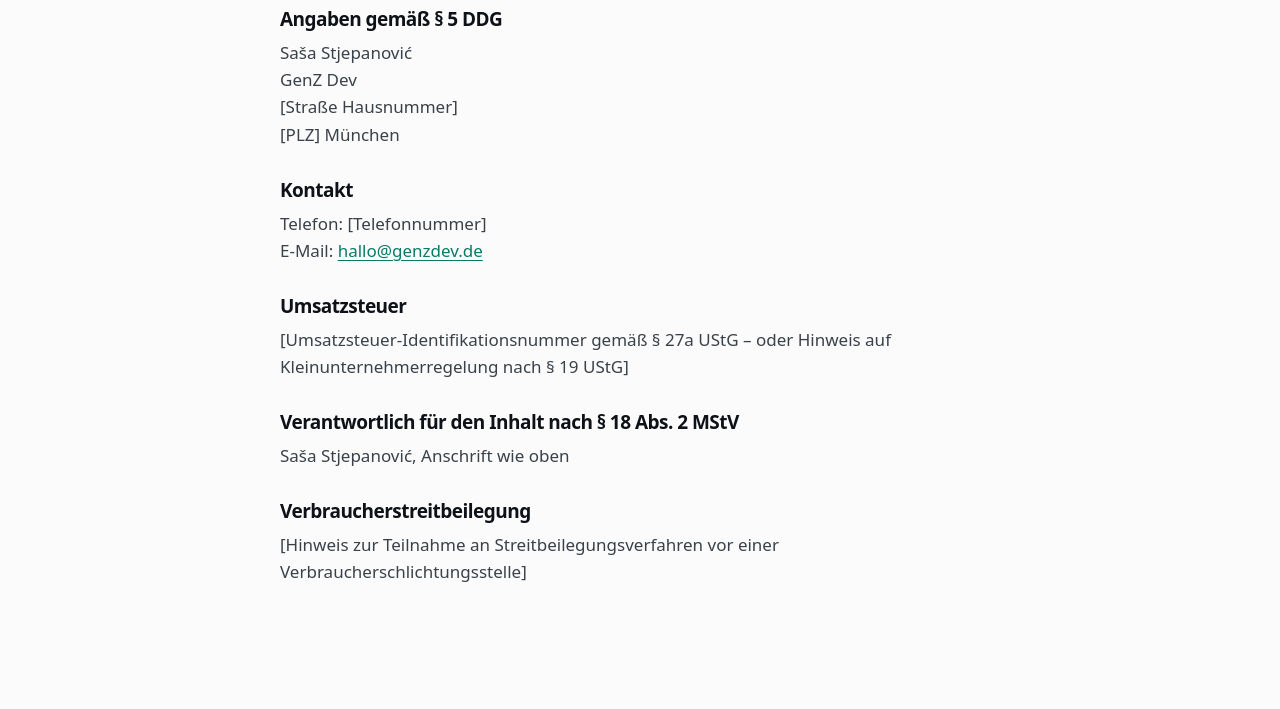
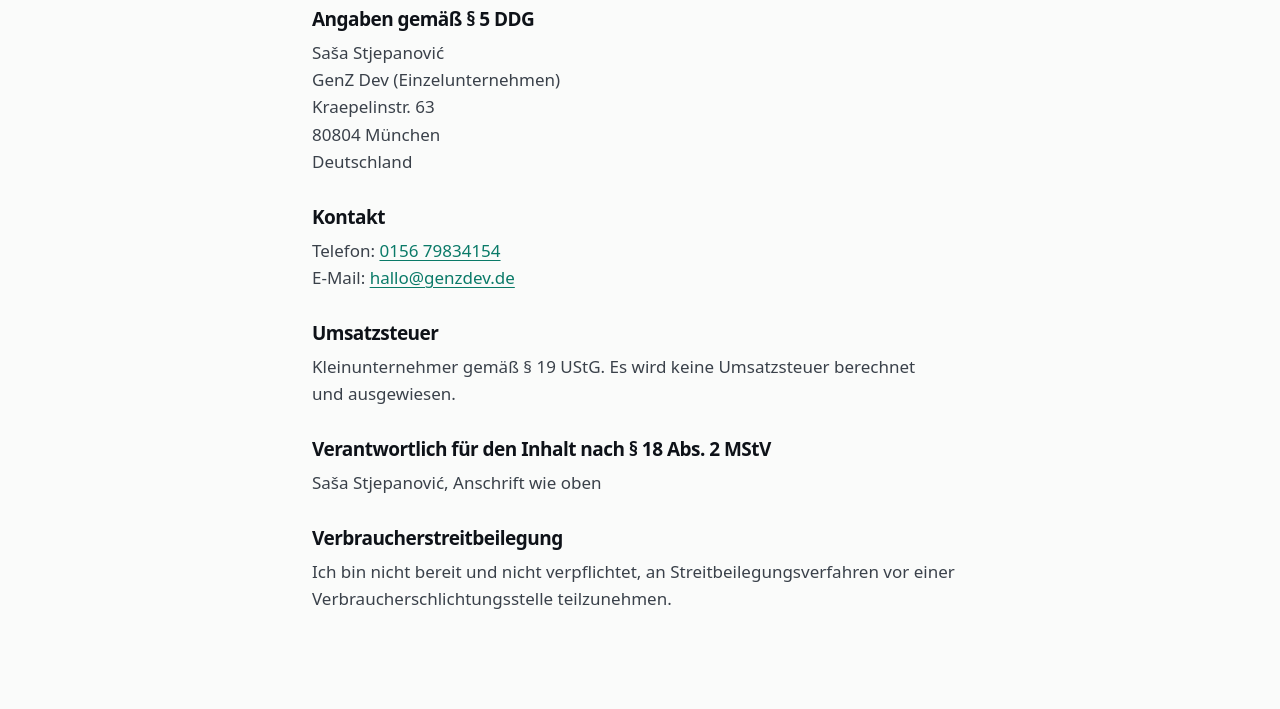
Before and after one commit to StjepanovicS/websiteGenZDev, a website: page impressum.html in a window 1280 px wide. Shown: the part 206-915 px from the top of the page. Before the commit the page ends 887 px from the top, so only its background shows below. Drawn offline with Linux system fonts and the light colour scheme; a web font is replaced by a local one.

Commit message:
Impressum

```diff
--- a/i18n/en.mjs
+++ b/i18n/en.mjs
@@ -153,7 +153,7 @@ export const pairs = [
   [`Ihr Angebot in 48 Stunden`, `Your quote within 48 hours`],
   [`Nach dem kostenlosen Erstgespräch bekommen Sie innerhalb von zwei Werktagen ein schriftliches Angebot. Unverbindlich.`, `After the free first call you get a written quote within two business days. No obligation.`],
   [`Erstgespräch vereinbaren`, `Book a first call`],
-  [`Alle Angebote verstehen sich netto zzgl. gesetzlicher MwSt.`, `All quotes exclude VAT.`],
+  [`Als Kleinunternehmer gemäß § 19 UStG berechne ich keine Umsatzsteuer.`, `As a small business under section 19 of the German VAT Act (UStG), I do not charge VAT.`],
 
   // FAQ
   [`Häufige Fragen.`, `Frequently asked questions.`],
--- a/impressum.html
+++ b/impressum.html
@@ -8,7 +8,7 @@
   <link rel="icon" href="favicon.svg" type="image/svg+xml">
   <link rel="stylesheet" href="styles.css">
   <style>
-    .legal { padding: 64px 0 96px; max-width: 720px; }
+    .legal { padding-block: 64px 96px; max-width: 720px; }
     .legal h1 { font-size: clamp(2rem, 4vw, 2.75rem); margin-bottom: 32px; }
     .legal h2 { font-size: 1.1875rem; margin: 32px 0 8px; }
     .legal p { color: var(--ink-2); }
@@ -28,15 +28,15 @@
   <main class="container legal">
     <h1>Impressum</h1>
       <h2>Angaben gemäß § 5 DDG</h2>
-      <p>Saša Stjepanović<br>GenZ Dev<br>[Straße Hausnummer]<br>[PLZ] München</p>
+      <p>Saša Stjepanović<br>GenZ Dev (Einzelunternehmen)<br>Kraepelinstr. 63<br>80804 München<br>Deutschland</p>
       <h2>Kontakt</h2>
-      <p>Telefon: [Telefonnummer]<br>E-Mail: <a href="mailto:hallo@genzdev.de">hallo@genzdev.de</a></p>
+      <p>Telefon: <a href="tel:+4915679834154">0156 79834154</a><br>E-Mail: <a href="mailto:hallo@genzdev.de">hallo@genzdev.de</a></p>
       <h2>Umsatzsteuer</h2>
-      <p>[Umsatzsteuer-Identifikationsnummer gemäß § 27a UStG – oder Hinweis auf Kleinunternehmerregelung nach § 19 UStG]</p>
+      <p>Kleinunternehmer gemäß § 19 UStG. Es wird keine Umsatzsteuer berechnet und ausgewiesen.</p>
       <h2>Verantwortlich für den Inhalt nach § 18 Abs. 2 MStV</h2>
       <p>Saša Stjepanović, Anschrift wie oben</p>
       <h2>Verbraucherstreitbeilegung</h2>
-      <p>[Hinweis zur Teilnahme an Streitbeilegungsverfahren vor einer Verbraucherschlichtungsstelle]</p>
+      <p>Ich bin nicht bereit und nicht verpflichtet, an Streitbeilegungsverfahren vor einer Verbraucherschlichtungsstelle teilzunehmen.</p>
   </main>
 </body>
 </html>
```
Also changed, not shown: datenschutz.html (+1 -1 lines), index.html (+1 -1 lines), dist/datenschutz.html, dist/en/index.html, dist/impressum.html, dist/index.html.
